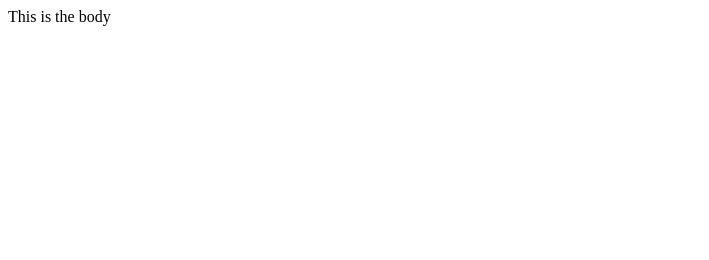
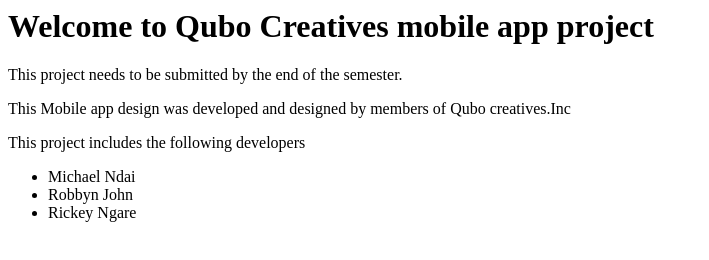
Before and after one commit to Mjndai7/Qubo-Creatives.Inc, a plain HTML site: page Index.html in a window 1280 px wide. Shown: the whole page, without its empty margins (0-709 px from the left). Drawn offline with Linux system fonts and the light colour scheme.

Commit message:
Editing the homepage

```diff
--- a/Index.html
+++ b/Index.html
@@ -1,8 +1,22 @@
 <html>
     <head>
-        <title>Qubo Creatives title</title>
+        <title>Qubo Creatives project 2021</title>
     </head>
     <body>
-        <p>This is the body</p>
+        <h1>Welcome to Qubo Creatives mobile app project</h1>
+
+        <p>This project needs to be submitted by the end of the semester.</p>
+
+        <p>This Mobile app design was developed and designed by members of Qubo creatives.Inc</p>
+
+        <p>This project includes the following developers</p>
+
+        <ul>
+              <li>Michael Ndai</li>
+              <li>Robbyn John</li>
+              <li>Rickey Ngare</li>
+
+        </ul>
+
     </body>
 </html>
```
